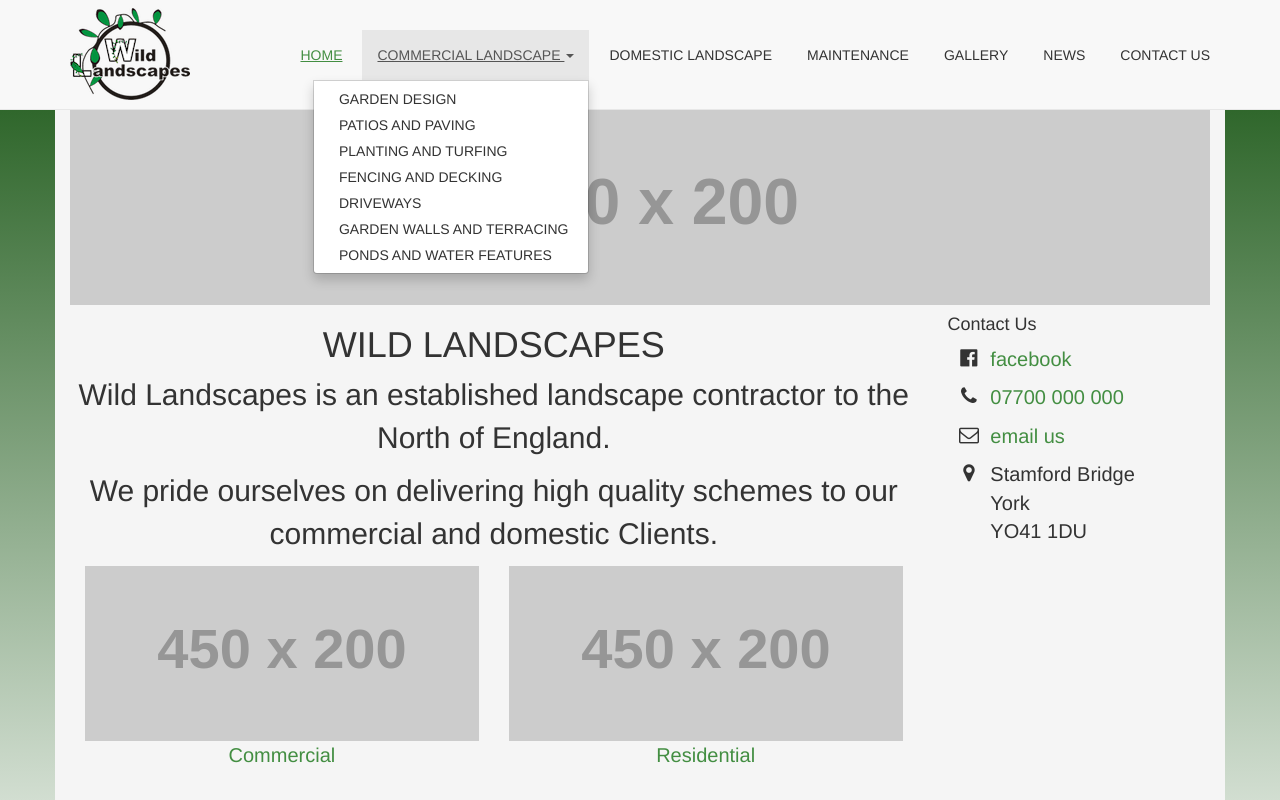
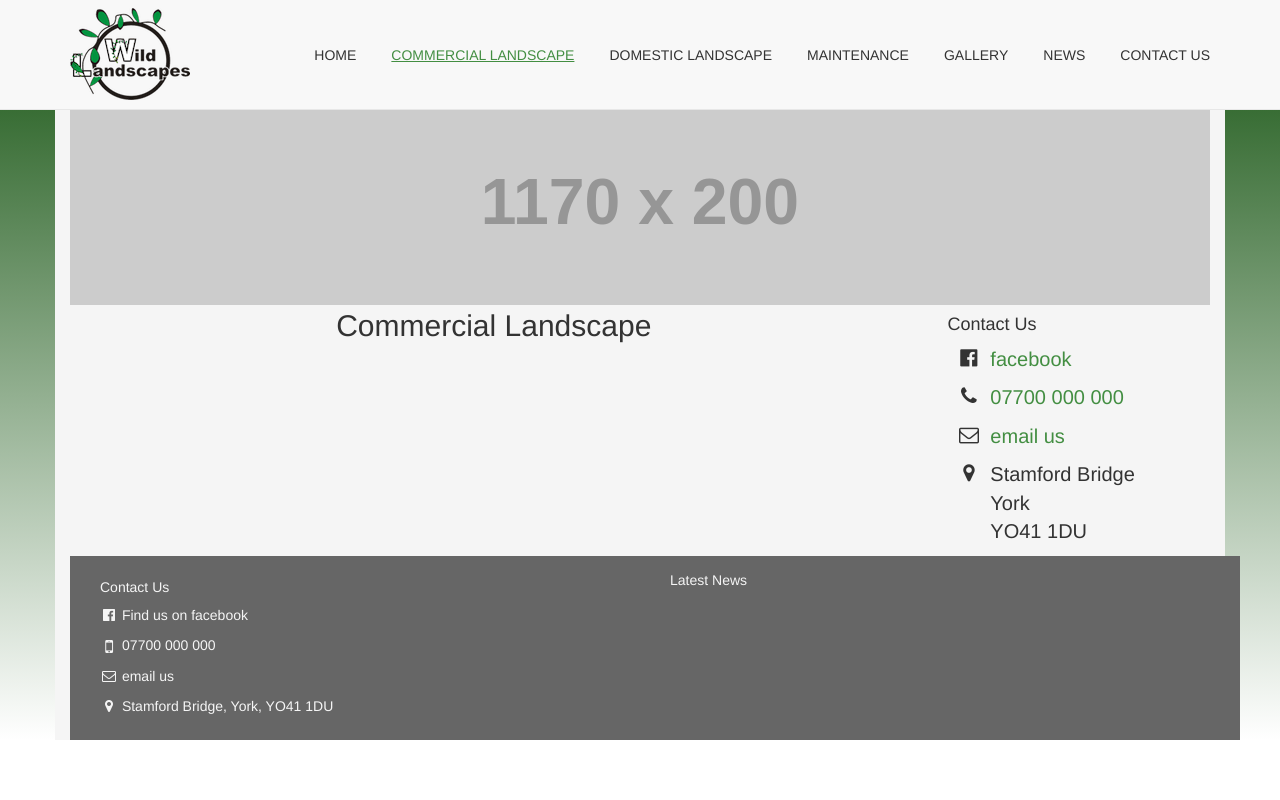
Before and after one commit to AndrewFreemantle/wildlandscapesyork.com, a plain HTML site: page index.html in a window 1280 px wide. Both pictures are taken after a click on the tab "COMMERCIAL LANDSCAPE". Shown: the top 800 px of the page. Drawn offline with nearby package versions, Linux system fonts and the light colour scheme; some packages are replaced by stand-ins of ours; placeholder pictures from the web are drawn by us; a script that the page names is missing.

Commit message:
11th list: changed commercial from list to link

```diff
--- a/index.html
+++ b/index.html
@@ -50,18 +50,7 @@
         <div class="collapse navbar-collapse" id="navbar-narrow">
           <ul class="nav navbar-nav navbar-right" role="tablist">
             <li role="presentation" class="active"><a href="#home" role="tab" data-toggle="tab">Home</a></li>
-            <li role="presentation" class="dropdown">
-              <a href="#" class="dropdown-toggle" data-toggle="dropdown" role="button" aria-haspopup="true" aria-expanded="false">Commercial Landscape <span class="caret"></span></a>
-              <ul class="dropdown-menu">
-                <li role="presentation"><a href="#garden-design" role="tab" data-toggle="tab">Garden Design</a></li>
-                <li role="presentation"><a href="#patios-and-paving" role="tab" data-toggle="tab">Patios and Paving</a></li>
-                <li role="presentation"><a href="#planting-and-turfing" role="tab" data-toggle="tab">Planting and Turfing</a></li>
-                <li role="presentation"><a href="#fencing-and-decking" role="tab" data-toggle="tab">Fencing and Decking</a></li>
-                <li role="presentation"><a href="#driveways" role="tab" data-toggle="tab">Driveways</a></li>
-                <li role="presentation"><a href="#garden-walls-and-terracing" role="tab" data-toggle="tab">Garden Walls and Terracing</a></li>
-                <li role="presentation"><a href="#ponds-and-water-features" role="tab" data-toggle="tab">Ponds and Water Features</a></li>
-              </ul>
-            </li>
+            <li role="presentation"><a href="#commercial" role="tab" data-toggle="tab">Commercial Landscape</a></li>
             <li role="presentation"><a href="#domestic" role="tab" data-toggle="tab">Domestic Landscape</a></li>
             <li role="presentation"><a href="#maintenance" role="tab" data-toggle="tab">Maintenance</a></li>
             <li role="presentation"><a href="#gallery" role="tab" data-toggle="tab">Gallery</a></li>
@@ -118,7 +107,7 @@
           <p>Wild Landscapes is an established landscape contractor to the North of England.</p>
           <p>We pride ourselves on delivering high quality schemes to our commercial and domestic Clients.</p>
 
-
+          <div class="row">
             <div class="col-md-6">
               <a href="#commercial"><img class="img-responsive" src="http://placehold.it/450x200/F56217/ffffff?text=Commercial" alt="..."></a>
               <a href="#commercial">Commercial</a>
@@ -127,46 +116,15 @@
               <a href="#domestic"><img class="img-responsive" src="http://placehold.it/450x200/04394E/ffffff?text=Residential" alt="..."></a>
               <a href="#domestic">Residential</a>
             </div>
+          </div>
 
         </div>
 
 
-        <!-- services -->
-        <div id="garden-design" role="tabpanel" class="tab-pane fade">
+        <div id="commercial" role="tabpanel" class="tab-pane fade">
 
-          Garden Design
+          Commercial Landscape
         </div>
-
-        <div id="patios-and-paving" role="tabpanel" class="tab-pane fade">
-
-          Patios and Paving
-        </div>
-
-        <div id="planting-and-turfing" role="tabpanel" class="tab-pane fade">
-
-          Planting and Turfing
-        </div>
-
-        <div id="fencing-and-decking" role="tabpanel" class="tab-pane fade">
-
-          Fencing and Decking
-        </div>
-
-        <div id="driveways" role="tabpanel" class="tab-pane fade">
-
-          Driveways
-        </div>
-
-        <div id="garden-walls-and-terracing" role="tabpanel" class="tab-pane fade">
-
-          Garden Walls and Terracing
-        </div>
-
-        <div id="ponds-and-water-features" role="tabpanel" class="tab-pane fade">
-
-          Ponds and Water Features
-        </div>
-        <!-- /services -->
 
 
         <div id="domestic" role="tabpanel" class="tab-pane fade">
```
Lines whose indentation alone changed are shown as unchanged.
